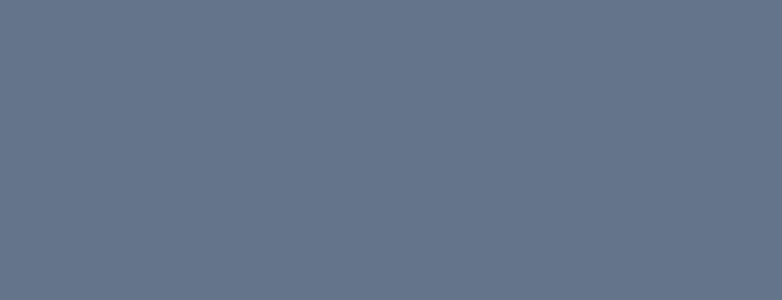
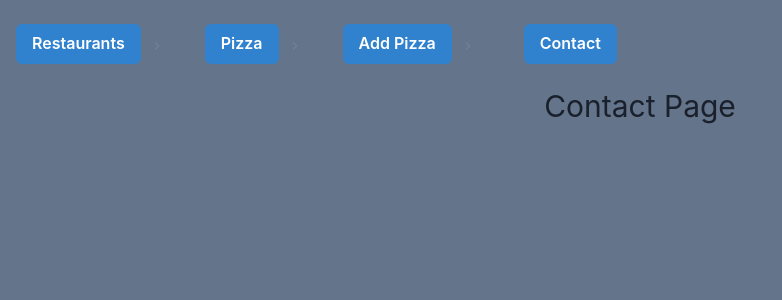
Before and after one commit to Mulindi123/Phase_4_week_2_code_challenge, a React (Create React App) app in the folder client/: page /contact in a window 1280 px wide. Before the commit this address had no page. Shown: the top 300 px of the page, without its empty margins (0-782 px from the left). Built offline with nearby package versions, Linux system fonts and the light colour scheme.

Commit message:
styles navbar

```diff
--- a/client/src/components/App.js
+++ b/client/src/components/App.js
@@ -4,6 +4,7 @@ import RestaurantPage from "./RestaurantsPage";
 import Landing from "./Landing";
 import Pizzas from './Pizzas';
 import PostRestaurantPizzas from './PostRestaurantPizzas';
+import Contact from './Contact';
 
 function App() {
   return (
@@ -13,6 +14,7 @@ function App() {
         <Route path= "/" element={<RestaurantPage />} />
         <Route path= "/pizzas" element={<Pizzas />} />
         <Route path= "/restaurantPizzas" element={<PostRestaurantPizzas />} />
+        <Route path= "/contact" element={<Contact />} />
       </Route>
     </Routes>
 
--- /dev/null
+++ b/client/src/components/Contact.js
@@ -0,0 +1,9 @@
+const Contact = () => {
+    return (
+        <>
+        <h1 className="text-center text-3xl font-semi-bold">Contact Page</h1>
+        </>
+     );
+}
+
+export default Contact;
--- a/client/src/components/Landing.js
+++ b/client/src/components/Landing.js
@@ -12,26 +12,27 @@ import { ChevronRightIcon} from "@chakra-ui/icons"
 
 function Landing(){
     return (
-        <div>
-
+        <div className="">
             <Breadcrumb spacing='8px' separator={<ChevronRightIcon color='gray.500' />}>
                 <BreadcrumbItem p={4}>
                     <Button colorScheme='blue' p={4}><BreadcrumbLink href='/'>Restaurants</BreadcrumbLink></Button>
                 </BreadcrumbItem>
 
-        <BreadcrumbItem>
-        <BreadcrumbLink href='/pizzas'>Pizza</BreadcrumbLink>
+                <BreadcrumbItem p={4}>
+                    <Button colorScheme="blue" p={4}><BreadcrumbLink href='/pizzas'>Pizza</BreadcrumbLink></Button>
                 </BreadcrumbItem>
 
-        <BreadcrumbItem>
-        <BreadcrumbLink href='/restaurantPizzas'>Post</BreadcrumbLink>
+                <BreadcrumbItem p={4}>
+                    <Button colorScheme="blue" p={4}><BreadcrumbLink href='/restaurantPizzas'>Add Pizza</BreadcrumbLink></Button>
                 </BreadcrumbItem>
 
-        <BreadcrumbItem isCurrentPage>
-        <BreadcrumbLink href='#'>Contact</BreadcrumbLink>
+                <BreadcrumbItem p={4}>
+                    <Button colorScheme="blue" p={4} value={'outline'} className="m-2"><BreadcrumbLink href='/contact'>Contact</BreadcrumbLink></Button>
                 </BreadcrumbItem>
             </Breadcrumb>
-        <Outlet></Outlet>
+            <div className="">
+                <Outlet />
+            </div>
         </div>
     )
 }
--- a/client/src/components/Navbar.js
+++ /dev/null
@@ -1,18 +0,0 @@
-
-
-const NavBar = () => {
-    return ( <div className="nanbar">
-        <h1>Pizza App</h1>
-        <nav className="nav-items">
-
-
-            <button>RestaurantsPage</button>
-            <button>RestaurantDetails</button>
-            <button>Pizza</button>
-
-        </nav>
-
-    </div> );
-}
-
-export default NavBar;
--- a/client/src/components/RestaurantsCard.js
+++ b/client/src/components/RestaurantsCard.js
@@ -1,7 +1,7 @@
 const RestaurantCard = ({ restaurants, setSelectedRestaurant }) => {
     return (
         <div className="container mx-auto mb-10 p-4">
-            <h1 className="text-3xl text-center p-4 font-bold mb-4 text-blue-500">Restaurants</h1>
+            <h1 className="text-3xl text-center p-4 font-bold mb-4">Restaurants</h1>
             <table className="min-w-full mb-10 bg-slate-400 border border-gray-200 justify-center">
                 <thead>
                     <tr>
```
Also changed, not shown: client/src/components/PostRestaurantPizzas.js (line endings or trailing spaces). Lines whose indentation alone changed are shown as unchanged.
